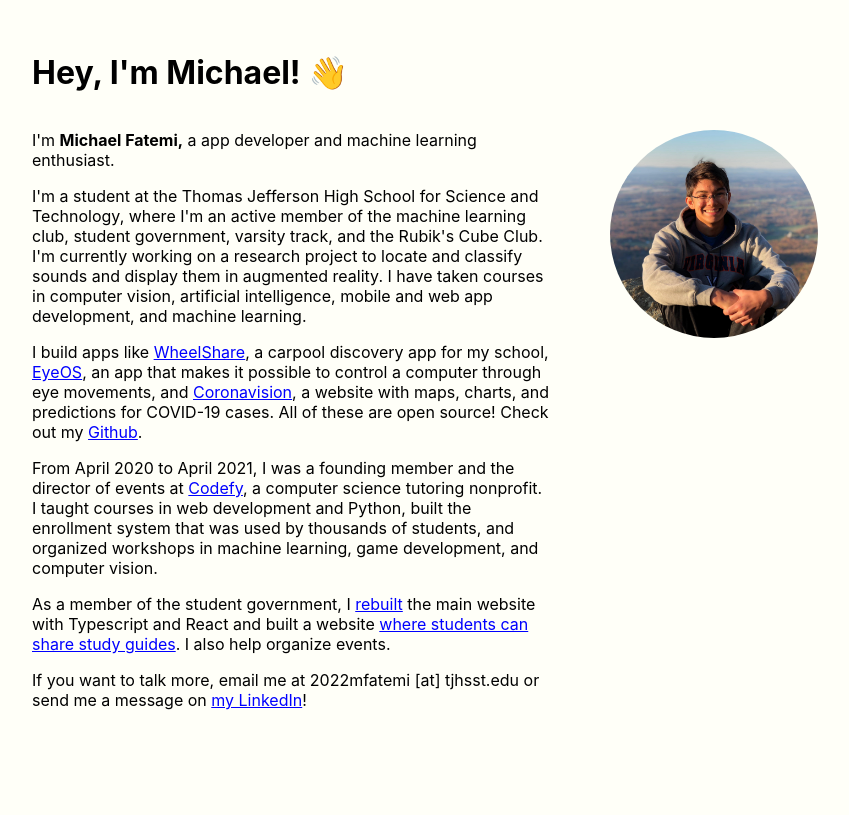
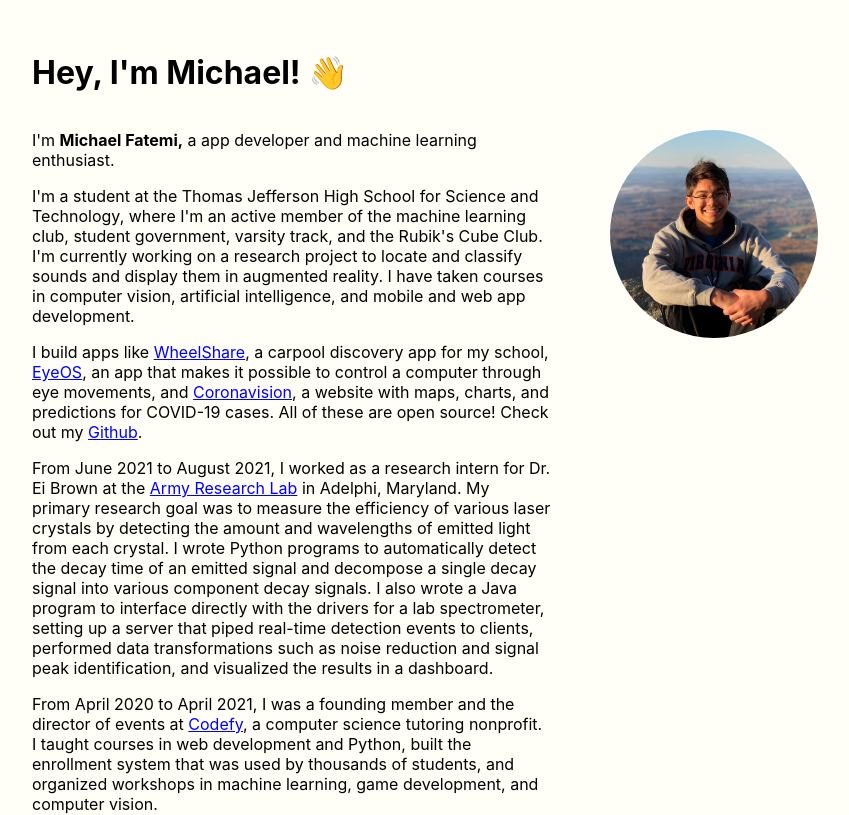
Before and after one commit to myfatemi04/portfolio, a Next.js app: page / in a window 1280 px wide. Shown: the top 815 px of the page, without its empty margins (176-1025 px from the left). Built offline with nearby package versions, Linux system fonts and the light colour scheme.

Commit message:
add arl experience

```diff
--- a/pages/index.tsx
+++ b/pages/index.tsx
@@ -36,8 +36,8 @@ export default function About() {
             student government, varsity track, and the Rubik's Cube Club. I'm
             currently working on a research project to locate and classify
             sounds and display them in augmented reality. I have taken courses
-            in computer vision, artificial intelligence, mobile and web app
-            development, and machine learning.
+            in computer vision, artificial intelligence, and mobile and web app
+            development.
           </p>
           <p>
             I build apps like{" "}
@@ -54,6 +54,20 @@ export default function About() {
             , a website with maps, charts, and predictions for COVID-19 cases.
             All of these are open source! Check out my{" "}
             <a href="http://github.com/myfatemi04/">Github</a>.
+          </p>
+          <p>
+            From June 2021 to August 2021, I worked as a research intern for Dr.
+            Ei Brown at the <a href="http://arl.army.mil">Army Research Lab</a>{" "}
+            in Adelphi, Maryland. My primary research goal was to measure the
+            efficiency of various laser crystals by detecting the amount and
+            wavelengths of emitted light from each crystal. I wrote Python
+            programs to automatically detect the decay time of an emitted signal
+            and decompose a single decay signal into various component decay
+            signals. I also wrote a Java program to interface directly with the
+            drivers for a lab spectrometer, setting up a server that piped
+            real-time detection events to clients, performed data
+            transformations such as noise reduction and signal peak
+            identification, and visualized the results in a dashboard.
           </p>
           <p>
             From April 2020 to April 2021, I was a founding member and the
```
